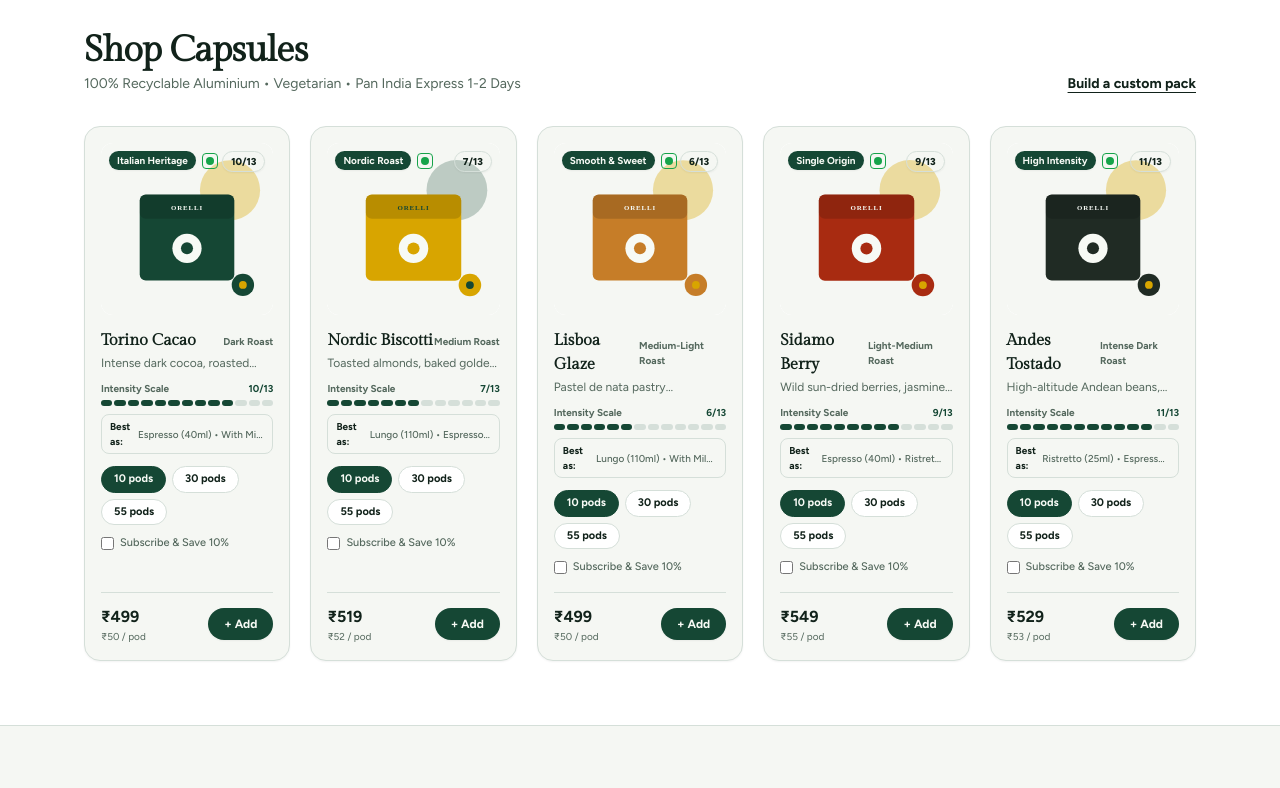
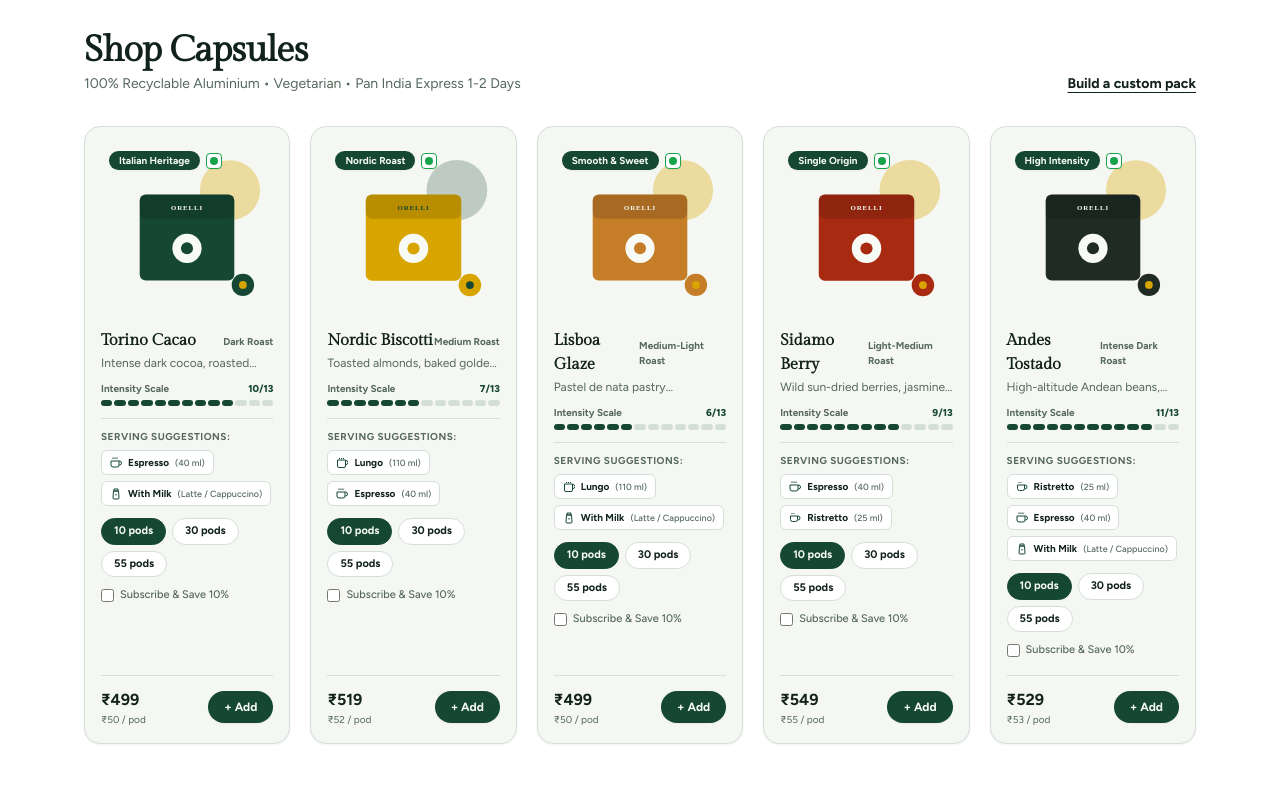
Before and after one commit to medhirajsharma/Orelli, a plain HTML site: page index.html in a window 1280 px wide. Shown: the part 1220-2008 px from the top of the page. Drawn offline with nearby package versions, Linux system fonts and the light colour scheme; a web font is replaced by a local one.

Commit message:
fix(ui): remove empty glitch pill from pod image top-right, add rich serving suggestion icons with cup/milk badges, and fix Tailwind RGB opacity for dark mode

```diff
--- a/index.html
+++ b/index.html
@@ -25,15 +25,15 @@ tailwind.config = {
   theme: {
     extend: {
       colors: {
-        bg: 'var(--bg)',
-        surface: 'var(--surface)',
-        ink: 'var(--ink)',
-        mute: 'var(--mute)',
-        brand: 'var(--brand)',
-        brandink: 'var(--brandink)',
-        accent: 'var(--accent)',
-        brandred: 'var(--brandred)',
-        line: 'var(--line)'
+        bg: 'rgb(var(--bg-rgb) / <alpha-value>)',
+        surface: 'rgb(var(--surface-rgb) / <alpha-value>)',
+        ink: 'rgb(var(--ink-rgb) / <alpha-value>)',
+        mute: 'rgb(var(--mute-rgb) / <alpha-value>)',
+        brand: 'rgb(var(--brand-rgb) / <alpha-value>)',
+        brandink: 'rgb(var(--brandink-rgb) / <alpha-value>)',
+        accent: 'rgb(var(--accent-rgb) / <alpha-value>)',
+        brandred: 'rgb(var(--brandred-rgb) / <alpha-value>)',
+        line: 'rgb(var(--line-rgb) / <alpha-value>)'
       },
       fontFamily: {
         display: ['"Gilden"', '"Gilda Display"', '"Playfair Display"', 'Georgia', 'serif'],
@@ -52,6 +52,16 @@ tailwind.config = {
 }
 
 :root {
+  --brand-rgb: 21 71 52;
+  --accent-rgb: 216 165 0;
+  --brandred-rgb: 168 43 17;
+  --bg-rgb: 245 247 243;
+  --surface-rgb: 255 255 255;
+  --ink-rgb: 17 34 26;
+  --mute-rgb: 84 104 93;
+  --brandink-rgb: 247 250 245;
+  --line-rgb: 213 223 217;
+
   --brand: #154734;       /* Official Green: HEX #154734 */
   --accent: #D8A500;      /* Official Gold: HEX #D8A500 */
   --brandred: #A82B11;    /* Official Red: HEX #A82B11 */
@@ -67,6 +77,16 @@ tailwind.config = {
 }
 
 :root[data-theme="dark"] {
+  --brand-rgb: 98 184 147;
+  --accent-rgb: 229 180 37;
+  --brandred-rgb: 230 78 48;
+  --bg-rgb: 13 25 19;
+  --surface-rgb: 20 37 29;
+  --ink-rgb: 234 242 236;
+  --mute-rgb: 148 170 158;
+  --brandink-rgb: 7 20 14;
+  --line-rgb: 34 56 45;
+
   --brand: #62B893;
   --accent: #E5B425;
   --brandred: #E64E30;
@@ -82,6 +102,16 @@ tailwind.config = {
 
 @media (prefers-color-scheme: dark) {
   :root:not([data-theme="light"]) {
+    --brand-rgb: 98 184 147;
+    --accent-rgb: 229 180 37;
+    --brandred-rgb: 230 78 48;
+    --bg-rgb: 13 25 19;
+    --surface-rgb: 20 37 29;
+    --ink-rgb: 234 242 236;
+    --mute-rgb: 148 170 158;
+    --brandink-rgb: 7 20 14;
+    --line-rgb: 34 56 45;
+
     --brand: #62B893;
     --accent: #E5B425;
     --brandred: #E64E30;
@@ -2521,18 +2551,13 @@ body {
 
               <!-- Badges on image -->
               <div class="absolute top-2 left-2 flex items-center gap-1.5">
-                <span class="text-[10px] font-bold px-2 py-0.5 rounded-full bg-brand text-brandink shadow-sm">
+                <span class="text-[10px] font-bold px-2.5 py-0.5 rounded-full bg-brand text-brandink shadow-sm">
                   ${b.tag}
                 </span>
-                <span class="w-4 h-4 bg-surface/90 border border-green-600 rounded flex items-center justify-center p-0.5" title="100% Vegetarian">
+                <span class="w-4 h-4 bg-surface border border-green-600 rounded flex items-center justify-center p-0.5 shadow-sm" title="100% Vegetarian">
                   <span class="w-2 h-2 rounded-full bg-green-600"></span>
                 </span>
               </div>
-
-              <!-- Intensity Pill on top right -->
-              <span class="absolute top-2 right-2 bg-surface/95 border border-line text-ink text-[10px] font-extrabold px-2 py-0.5 rounded-full shadow-sm">
-                ${b.i}/13
-              </span>
             </div>
 
             <div class="mt-3.5">
@@ -2542,19 +2567,33 @@ body {
               </div>
               <p class="text-xs text-mute mt-0.5 line-clamp-1">${b.t}</p>
 
-              <!-- Intensity Scale Mini Indicator -->
+              <!-- Intensity Scale 13-Point Indicator -->
               <div class="mt-2.5">
                 <div class="flex justify-between items-center text-[10px] text-mute font-bold mb-1">
                   <span>Intensity Scale</span>
-                  <span class="text-brand">${b.i}/13</span>
+                  <span class="text-brand font-extrabold">${b.i}/13</span>
                 </div>
                 <div class="flex gap-0.5">${miniBar}</div>
               </div>
 
-              <!-- Serving suggestions on card -->
-              <div class="mt-2 text-[10px] text-mute flex items-center gap-1 font-medium bg-surface/80 border border-line px-2 py-1 rounded-lg">
-                <span class="font-bold text-ink">Best as:</span>
-                <span class="truncate">${b.serve.join(' • ')}</span>
+              <!-- Serving Suggestions Icons (Ready for this) -->
+              <div class="mt-3 pt-2.5 border-t border-line">
+                <span class="block text-[10px] font-bold text-mute uppercase tracking-wider mb-1.5">Serving Suggestions:</span>
+                <div class="flex flex-wrap gap-1.5">
+                  ${b.serveIcons.map(function(sKey) {
+                    var sObj = SERVING_TYPES.find(function(s) { return s.key === sKey; });
+                    if (!sObj) return '';
+                    return `
+                      <span class="inline-flex items-center gap-1.5 bg-surface border border-line text-ink text-[10px] font-bold px-2 py-1 rounded-md shadow-2xs hover:border-brand transition" title="${sObj.name} (${sObj.vol}) - ${sObj.desc}">
+                        <span class="text-brand shrink-0">
+                          ${sObj.iconSvg.replace('w-6 h-6 mx-auto', 'w-3 h-3')}
+                        </span>
+                        <span>${sObj.name}</span>
+                        <span class="text-mute font-medium text-[9px]">(${sObj.vol})</span>
+                      </span>
+                    `;
+                  }).join('')}
+                </div>
               </div>
             </div>
 
```
Also changed, not shown: orelli-website/index.html (+61 -22 lines).
